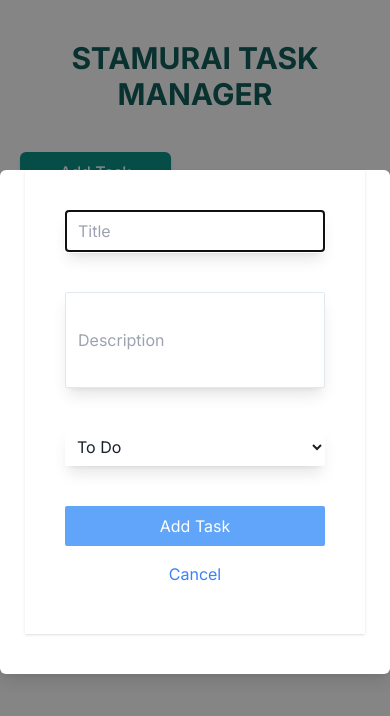
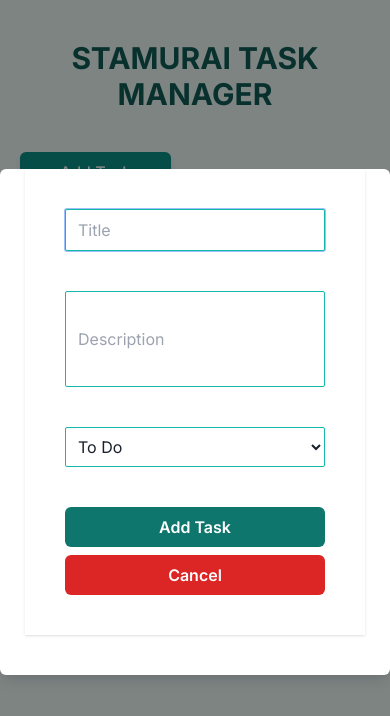
Before and after one commit to kushagrakrish/stamurai-task-manager, a Next.js app: page / in a window 390 px wide. Both pictures are taken after a click on the button "Add Task". Shown: the top 716 px of the page. Built offline with nearby package versions, Linux system fonts and the light colour scheme.

Commit message:
Stling changed and fixed on small devices

```diff
--- a/app/page.tsx
+++ b/app/page.tsx
@@ -24,7 +24,8 @@ export default function Home() {
     <>
       <storeContext.Provider value={store}>
         <ChakraProvider>
-          <div className='max-w-[1280px] mx-auto my-10 px-5 lg:px-10'>
+          <div className='bg-teal-50 h-screen'>
+            <div className='max-w-[1280px]  mx-auto py-10 px-5 lg:px-10'>
               <h1 className='font-bold text-center text-3xl mb-10 uppercase text-teal-800'>
                 Stamurai Task Manager
               </h1>
@@ -33,6 +34,7 @@ export default function Home() {
                 <TaskListing />
               </div>
             </div>
+          </div>
         </ChakraProvider>
       </storeContext.Provider>
     </>
--- a/components/Form.tsx
+++ b/components/Form.tsx
@@ -59,14 +59,14 @@ const Form = () => {
               className='mb-10 p-10 shadow grid gap-10 max-w-sm mx-auto'
             >
               <input
-                className='shadow-lg border py-2 rounded-sm px-3'
+                className=' border border-teal-500 focus:outline-none focus:teal-800 focus:ring-1  py-2 rounded-sm px-3'
                 type='text'
                 placeholder='Title'
                 value={title}
                 onChange={(e) => setTitle(e.target.value)}
               />
               <input
-                className='shadow-lg border h-24 py-2 rounded-sm px-3'
+                className=' border focus:outline-none focus:teal-800 focus:ring-1 border-teal-500 h-24 py-2 rounded-sm px-3'
                 type='text'
                 placeholder='Description'
                 value={description}
@@ -75,7 +75,7 @@ const Form = () => {
               <select
                 value={status}
                 onChange={(e) => setStatus(e.target.value)}
-                className='p-2 rounded-sm shadow-lg bg-transparent'
+                className='p-2 border border-teal-500 rounded-sm focus:outline-none focus:teal-800 focus:ring-1  bg-transparent'
               >
                 <option value='To Do'>To Do</option>
                 <option value='In Progress'>In Progress</option>
@@ -84,13 +84,13 @@ const Form = () => {
               <div className='grid gap-2'>
                 <button
                   type='submit'
-                  className='bg-blue-400 rounded-sm text-white py-2 hover:bg-blue-500 duration-200 transition-all ease-linear'
+                  className='bg-teal-700 rounded-md font-semibold text-white py-2 hover:bg-teal-900 duration-200 transition-all ease-linear'
                 >
                   Add Task
                 </button>
                 <button
                   onClick={() => setShowForm(!showForm)}
-                  className=' rounded-sm text-blue-500 py-2'
+                  className=' py-2 bg-red-600 text-white rounded-md font-semibold hover:bg-red-800 duration-200 transition-all ease-linear'
                 >
                   Cancel
                 </button>
--- a/components/TaskListing.tsx
+++ b/components/TaskListing.tsx
@@ -55,7 +55,7 @@ const TaskListing = observer(() => {
       <h2 className='text-xl mt-10 border-b-4 border-teal-700 pb-2 mb-10 font-medium text-teal-700'>
         Lets Crush! These Tasks
       </h2>
-      <div className='flex gap-10 justify-between w-full'>
+      <div className='flex flex-col md:flex-row gap-10 justify-between w-full'>
         {renderTasksByStatus("To Do")}
         {renderTasksByStatus("In Progress")}
         {renderTasksByStatus("Completed")}
--- a/components/Tasks.tsx
+++ b/components/Tasks.tsx
@@ -93,7 +93,7 @@ const Tasks = ({ task, onTaskEdit, onTaskDelete }: TasksProps) => {
           <div className='flex gap-2 mt-10'>
             <div>
               <button
-                className='border-0 bg-[#64a7fe] p-1 px-3 rounded-full text-sm text-white font-semibold'
+                className='bg-teal-700 px-3 rounded-md font-semibold text-white py-1 hover:bg-teal-900 duration-200 transition-all ease-linear'
                 onClick={handleEdit}
               >
                 Edit
@@ -101,7 +101,7 @@ const Tasks = ({ task, onTaskEdit, onTaskDelete }: TasksProps) => {
             </div>
             <div>
               <button
-                className='border-0 bg-[#8C64FE] p-1 px-3 rounded-full text-sm text-white font-semibold'
+                className=' py-1 px-3 bg-red-600 text-white rounded-md font-semibold hover:bg-red-800 duration-200 transition-all ease-linear'
                 onClick={handleDelete}
               >
                 Delete
```
Lines whose indentation alone changed are shown as unchanged.
